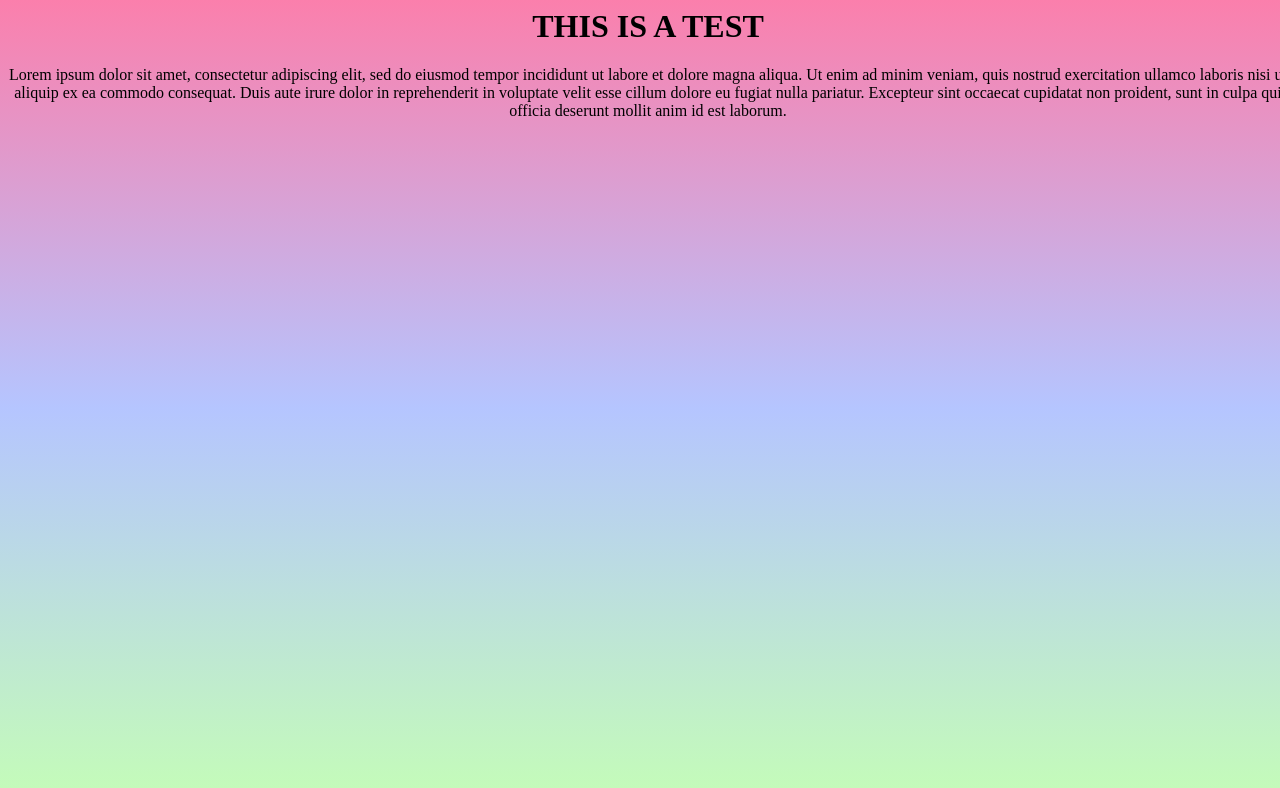
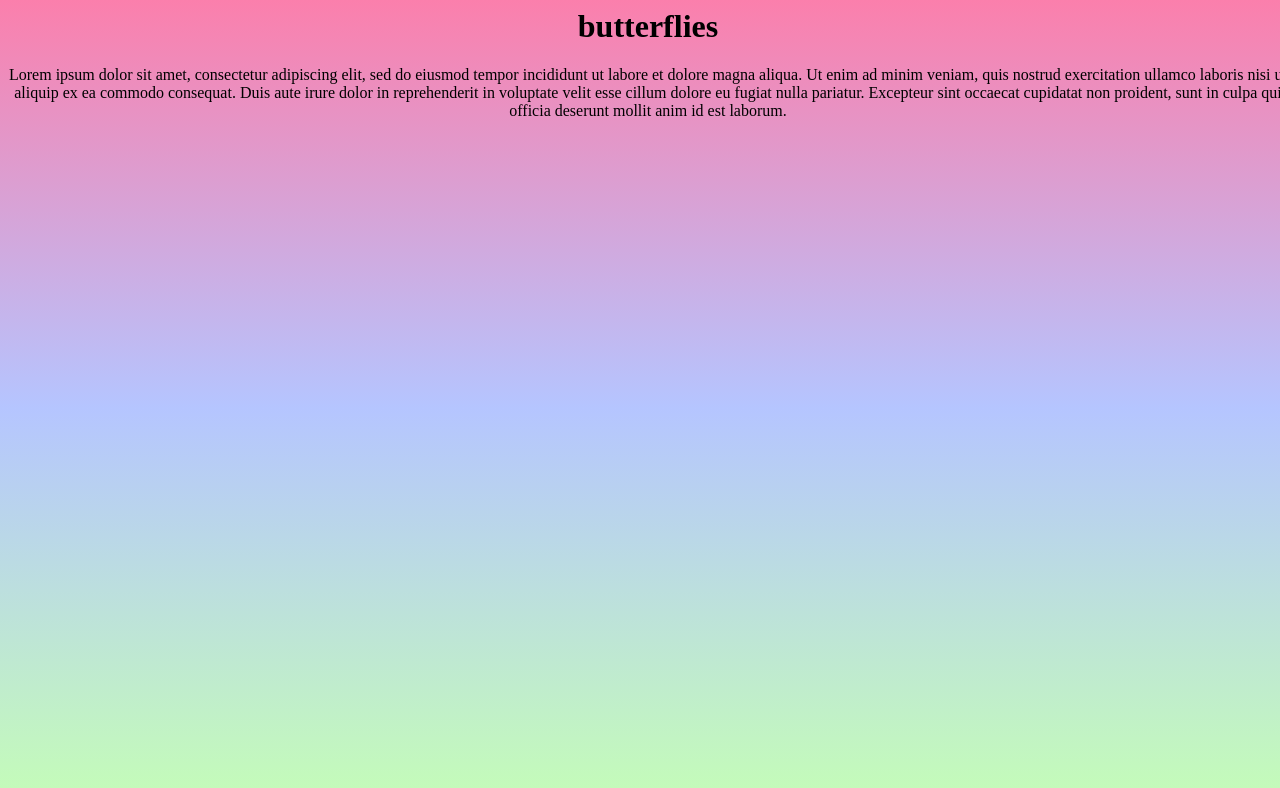
Before and after one commit to sophiasophia009/my-website, a plain HTML site: page index.html in a window 1280 px wide. Drawn offline with Linux system fonts and the light colour scheme.

Commit message:
Update index.html

```diff
--- a/index.html
+++ b/index.html
@@ -7,13 +7,16 @@
          min-width: 100%;
          min-height: 100%;
       }
+
+    h1{ backround-color:rgb(16, 1, 3);
+
   </style>
 </head>
 
 <body>
 
 
-  <h1>THIS IS A TEST</h1>
+  <h1>butterflies</h1>
 
 
   <p>
```
